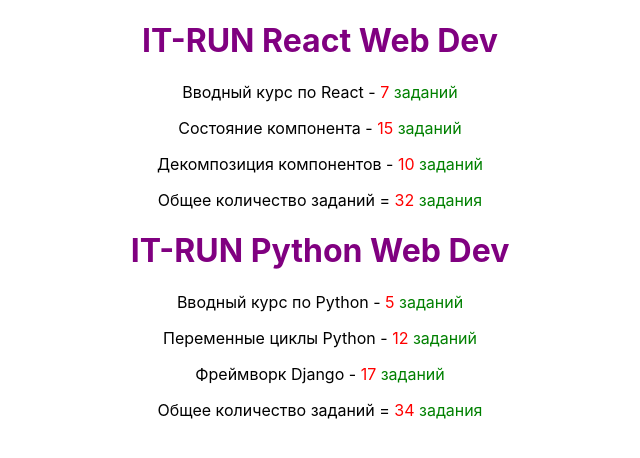
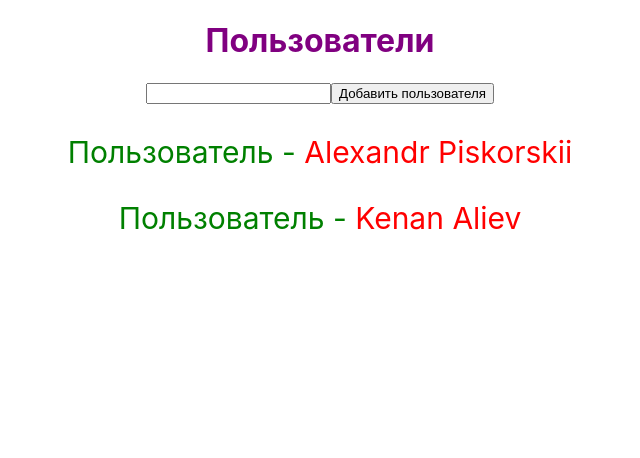
Before and after one commit to Estet07/course, a React (Create React App) app: page / in a window 1280 px wide. Shown: the top 458 px of the page, without its empty margins (320-960 px from the left). Built offline with nearby package versions, Linux system fonts and the light colour scheme.

Commit message:
addPersons

```diff
--- a/src/App.css
+++ b/src/App.css
@@ -13,3 +13,8 @@
 span {
   color: green;
 }
+
+.person {
+  font-size: 30px;
+  color: red;
+}
--- a/src/App.js
+++ b/src/App.js
@@ -2,57 +2,86 @@
 import Header from "./components/Header/Header";
 import Total from "./components/Total/Total";
 import Content from "./components/Content/Content";
+import { useState } from "react";
 
 function App() {
-  const course = [
-    {
-      id: 1,
-      name: "IT-RUN React Web Dev",
-      tasks: [
-        {
-          part: "Вводный курс по React",
-          task: 7,
-        },
-        {
-          part: "Состояние компонента",
-          task: 15,
-        },
-        {
-          part: "Декомпозиция компонентов",
-          task: 10,
-        },
-      ],
-    },
-    {
-      id: 2,
-      name: "IT-RUN Python Web Dev",
-      tasks: [
-        {
-          part: "Вводный курс по Python",
-          task: 5,
-        },
-        {
-          part: "Переменные циклы Python",
-          task: 12,
-        },
-        {
-          part: "Фреймворк Django",
-          task: 17,
-        },
-      ],
-    },
-  ];
+  // const course = [
+  //   {
+  //     id: 1,
+  //     name: "IT-RUN React Web Dev",
+  //     tasks: [
+  //       {
+  //         part: "Вводный курс по React",
+  //         task: 7,
+  //       },
+  //       {
+  //         part: "Состояние компонента",
+  //         task: 15,
+  //       },
+  //       {
+  //         part: "Декомпозиция компонентов",
+  //         task: 10,
+  //       },
+  //     ],
+  //   },
+  //   {
+  //     id: 2,
+  //     name: "IT-RUN Python Web Dev",
+  //     tasks: [
+  //       {
+  //         part: "Вводный курс по Python",
+  //         task: 5,
+  //       },
+  //       {
+  //         part: "Переменные циклы Python",
+  //         task: 12,
+  //       },
+  //       {
+  //         part: "Фреймворк Django",
+  //         task: 17,
+  //       },
+  //     ],
+  //   },
+  // ];
+  const [persons, setPerson] = useState ([
+    {name: "Alexandr Piskorskii"},
+    {name: "Kenan Aliev"}
+
+  ])
+  const [newName, setNewName] = useState('')
+
+  const addPerson = (event) => {
+    event.preventDefault();
+    const personObject = {
+      name: newName.toLowerCase().replace(/\b\w/g, (match) => match.toUpperCase())
+    };
+    const foundPerson = persons.find(person => person.name === personObject.name);
+  if (foundPerson) {
+    alert("такой пользователь уже существует");
+  } else {
+    setPerson(persons.concat(personObject));
+    setNewName('');
+  }
+  }
+
   return (
     <div className="App">
-      {course.map((c) => {
-        return (
-          <>
-            <Header course = {c} />
-            <Content tasks = {c.tasks} />
-            <Total tasks = {c.tasks}/>
-          </>
-        );
-      })}
+      <h1>Пользователи</h1>
+      <form onSubmit={addPerson}>
+        <input
+          type="text"
+          value={newName}
+          onChange={event => setNewName(event.target.value)}
+            />
+        <input type="submit" value="Добавить пользователя"/>
+      </form>
+      <div>
+        {persons.map((person) => {
+          return (
+          <p className="person" key={person.name}><span>Пользователь - </span> {person.name}</p>
+          );
+        })}
+      </div>
     </div>
   );
 }
```
Also changed, not shown: 1 other file (tests, documents, lock files or other folders).
